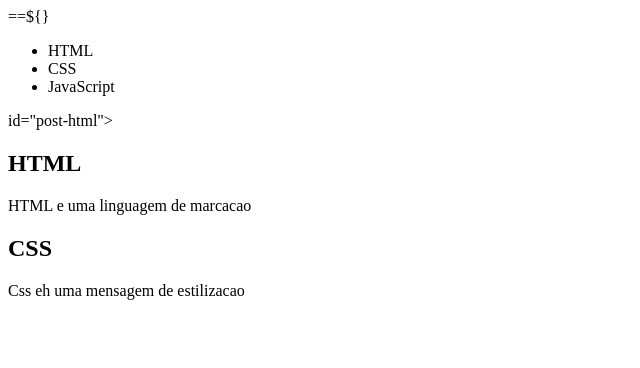
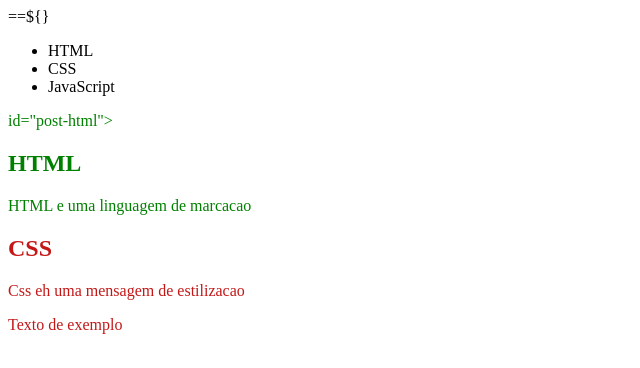
Before and after one commit to Adecorsino/Adecorsino, a plain HTML site: page index.html in a window 1280 px wide. Shown: the whole page, without its empty margins (0-640 px from the left). Drawn offline with Linux system fonts and the light colour scheme.

Commit message:
setupdearquivo1

```diff
--- a/index.html
+++ b/index.html
@@ -4,7 +4,8 @@
     <meta charset="UTF-8">
     <meta http-equiv="X-UA-Compatible" content="IE=edge">
     <meta name="viewport" content="width=device-width, initial-scale=1.0">
-    <script src="script.js"defer></script>
+    <script src="./script.js"defer></script>
+    <link rel="stylesheet"href="style.css">
     <title>Document</title>
 </head>
 <body> ==${}
@@ -24,7 +25,11 @@
             <p class="post=texto">
                 Css eh uma mensagem de estilizacao
             </p>
-        </section>
+        </div>
+        <div>
+            Texto de exemplo
+        </div>
+    </section>
 
 </body>
 </html>
--- a/script.js
+++ b/script.js
@@ -4,6 +4,7 @@ elementoJavaScript.id = "ling-js"
 let listalinguagens = document.querySelector(".lista-linguagens");
 listalinguagens.appendChild(elementoJavaScript);
 const postagemJavaScript = document.createElement("div");
-postagemJavaScript.innerHTML=
-
+let div=document.querySelector("div");
+div.style.color="green"
+div.style.fontSize="16px"
 console.log(elementoJavaScript);
--- /dev/null
+++ b/setupdearquivo/script.js
@@ -0,0 +1,3 @@
+let div=document.querySelector("div")
+let incluiClasse=div.classList.contains("borda-azul")
+console.log(incluiClasse);
--- /dev/null
+++ b/setupdearquivo/style.css
@@ -0,0 +1,17 @@
+div {
+    background-color: lightblue;
+    width: 250px;
+    height: 60px;
+    display: flex;
+    justify-content: center;
+    align-items: center;
+}
+
+.borda-azul {
+    border: solid 4px darkblue;
+}
+
+.texto-novo {
+    color: #dc143c;
+    font-weight: 800;
+}
--- /dev/null
+++ b/style.css
@@ -0,0 +1,4 @@
+div{
+    color:#C41818;
+
+}
```
Also changed, not shown: setupdearquivo/index.html (added, +17 -0 lines).
